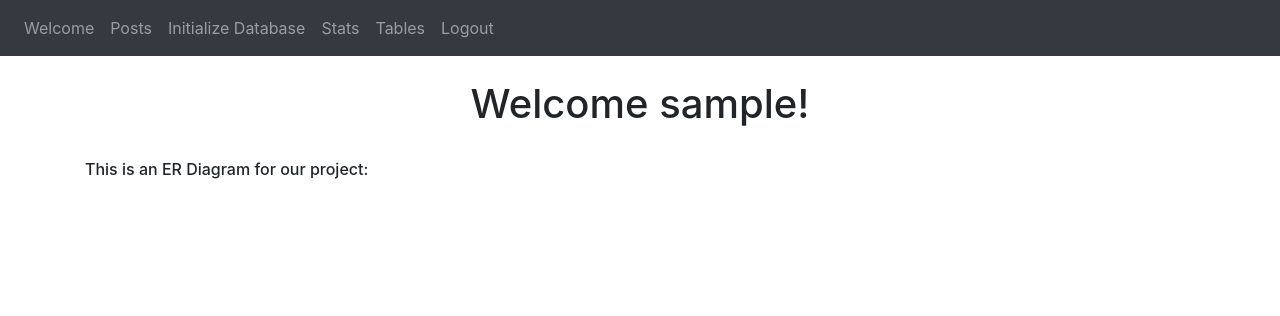
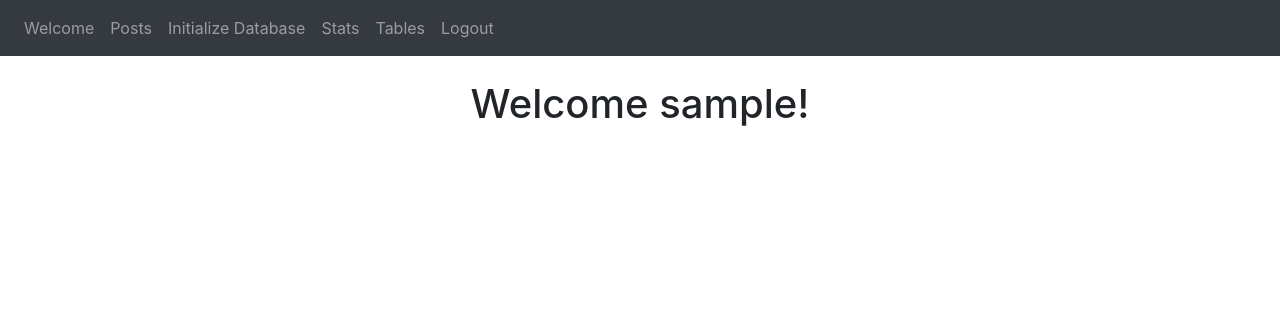
Before and after one commit to ImponedSoftware/COMP440Project1, a Flask app: page / in a window 1280 px wide. Shown: the top 316 px of the page. Run offline with Flask 2, Linux system fonts and the light colour scheme; the visitor is signed in with stand-in values (Sample User, id 1); data comes from the database, SQL or seed files in the repository; some libraries are stand-ins or nearby versions.

Commit message:
Update welcome.html

```diff
--- a/website/templates/welcome.html
+++ b/website/templates/welcome.html
@@ -4,9 +4,9 @@
     <br />
     <h1 style="text-align: center;">Welcome {{users.username}}!</h1>
     <br />
-    <h6>This is an ER Diagram for our project:</h6>
+    <!-- <h6>This is an ER Diagram for our project:</h6>
     <br />
-    <!-- <p style="text-align: center;">
+    <p style="text-align: center;">
         <img src="static/ER_Diagram.jpg" alt="ER Diagram" class="centerImage">
     </p> -->
 {% endblock %}
```
